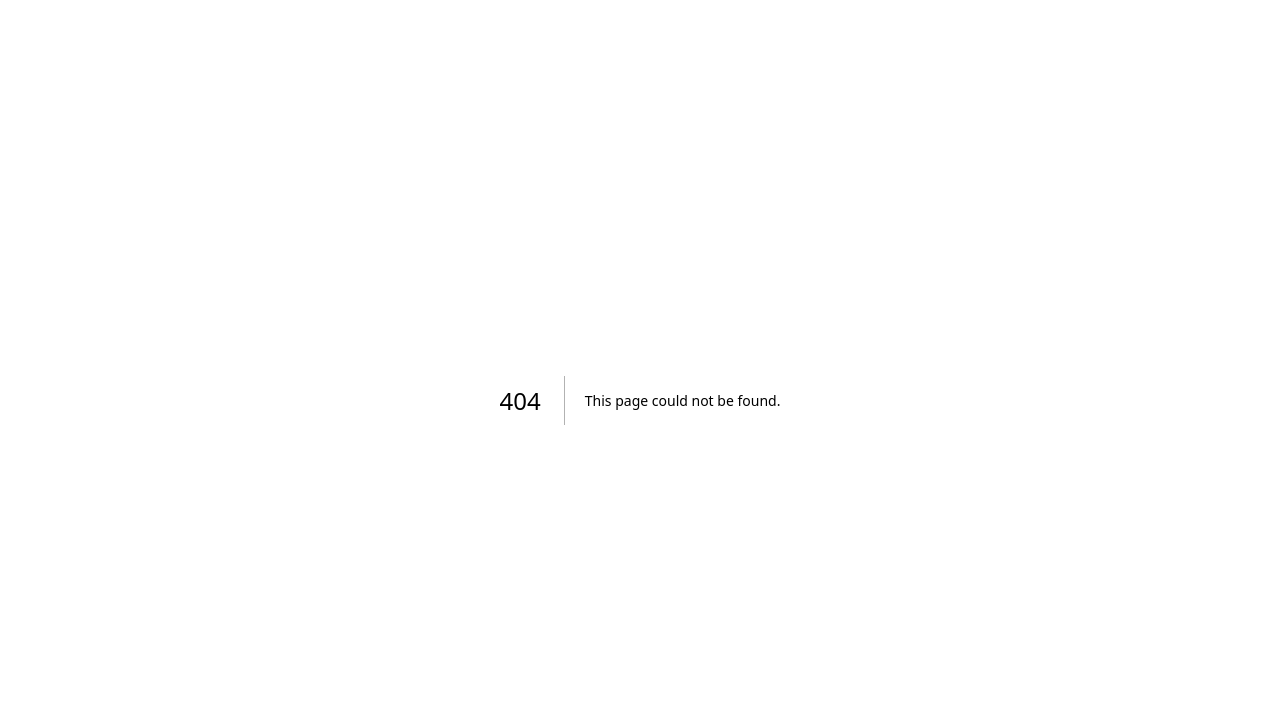
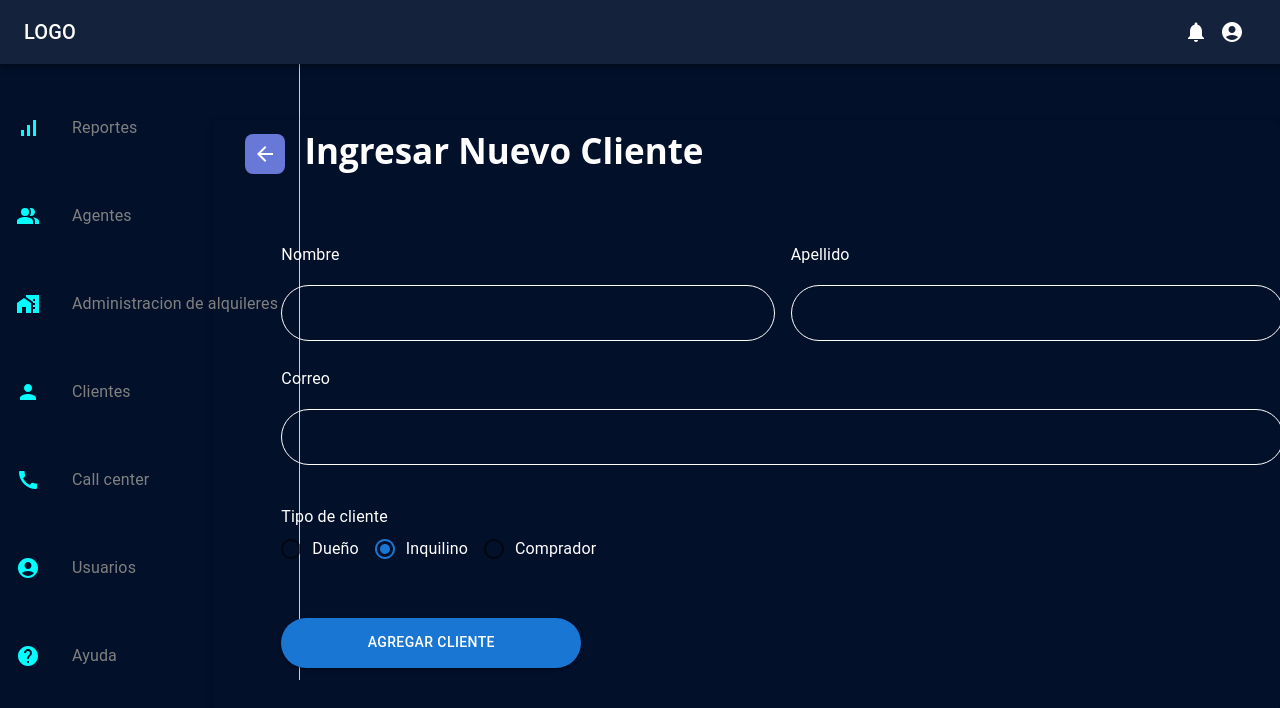
Before and after one commit to Tomas13d/CRM-RealState, a Next.js app in the folder front/: page /clients/create in a window 1280 px wide. Before the commit this address had no page. Shown: the top 708 px of the page. Built offline with nearby package versions, Linux system fonts and the light colour scheme; no server answers.

Commit message:
rename folder

```diff
--- a/front/src/app/formclients/page.tsx
+++ b/front/src/app/clients/create/page.tsx
@@ -14,9 +14,9 @@ import {
   IconButton,
 } from "@mui/material";
 import ArrowBackIcon from "@mui/icons-material/ArrowBack";
-import Layout from "../commons/layout";
+import Layout from "../../commons/layout";
 
-import { Client } from "../types/types.md";
+import { Client } from "../../types/types.md";
 import axios from "axios";
 
 const FormularioCliente: React.FC = () => {
@@ -24,9 +24,9 @@ const FormularioCliente: React.FC = () => {
     first_name: "",
     last_name: "",
     email: "",
-    isBuyer: false,
-    isOwner: false,
-    isTenant: false,
+    is_buyer: false,
+    is_owner: false,
+    is_tenant: false,
   });
 
   const handleChange = (event: React.ChangeEvent<HTMLInputElement>) => {
@@ -41,9 +41,9 @@ const FormularioCliente: React.FC = () => {
     const { value } = event.target;
     setClient((prevClient) => ({
       ...prevClient,
-      isBuyer: value === "Comprador",
-      isOwner: value === "dueño",
-      isTenant: value === "inquilino",
+      is_buyer: value === "Comprador",
+      is_owner: value === "dueño",
+      is_tenant: value === "inquilino",
     }));
   };
 
@@ -61,9 +61,9 @@ const FormularioCliente: React.FC = () => {
         first_name: "",
         last_name: "",
         email: "",
-        isBuyer: false,
-        isOwner: false,
-        isTenant: false,
+        is_buyer: false,
+        is_owner: false,
+        is_tenant: false,
       });
     } catch (error) {
       alert(error);
@@ -198,9 +198,9 @@ const FormularioCliente: React.FC = () => {
                     aria-label="tipo"
                     name="tipo"
                     value={
-                      client.isBuyer
+                      client.is_buyer
                         ? "Comprador"
-                        : client.isOwner
+                        : client.is_owner
                         ? "dueño"
                         : "inquilino"
                     }
```
